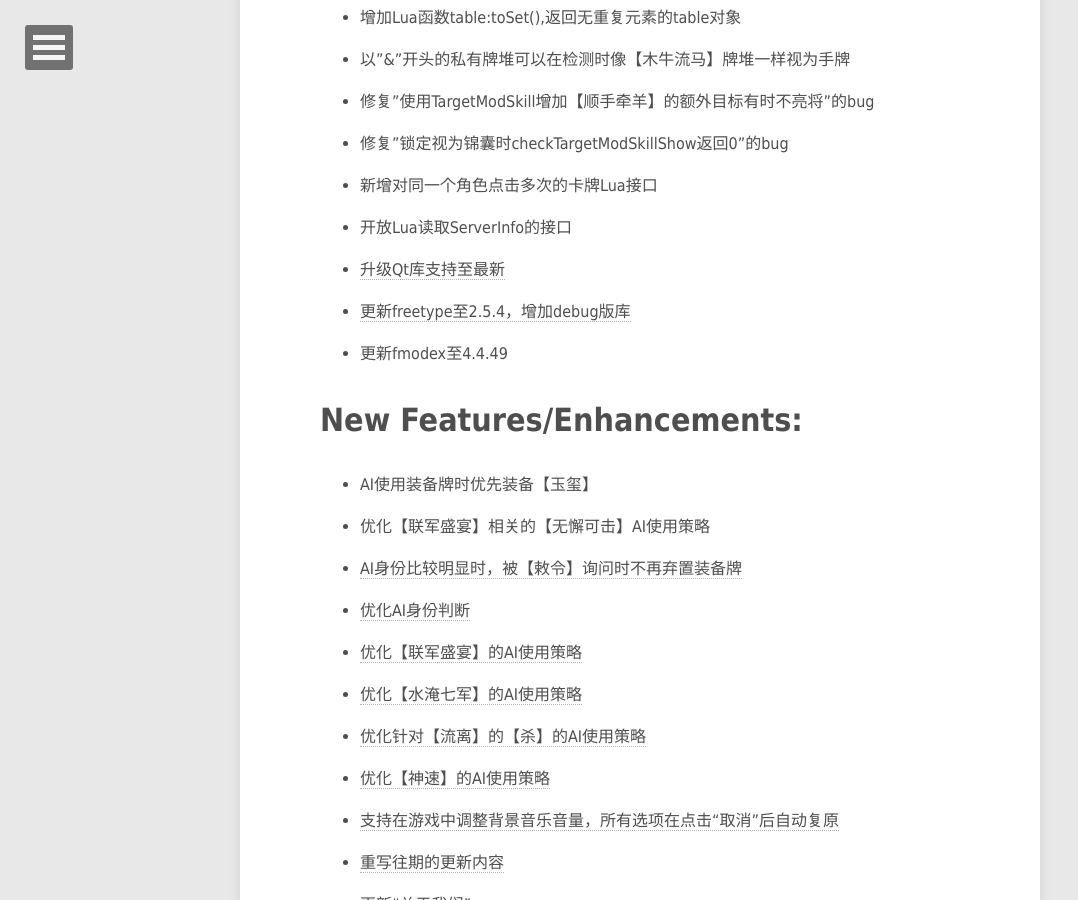
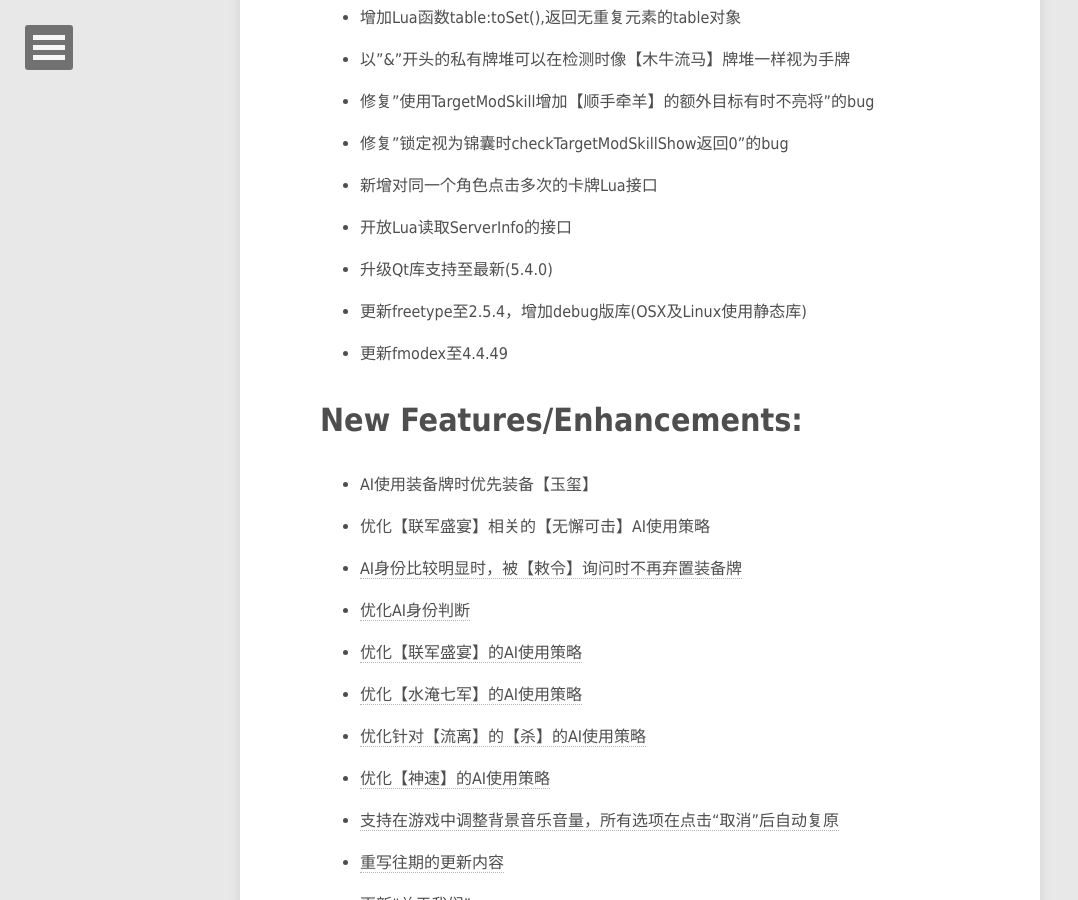
Before and after one commit to SingaPirate/SingaPirate.github.io, a Jekyll site: the page built from _posts/2015-01-11-beta4-changelog.md, in a window 1280 px wide and 900 px high, scrolled down 1823 px. Shown: the whole window, without its empty margins (0-1078 px from the left). Built offline with Jekyll 4.4.1, drawn with Linux system fonts in a browser that asks for light colours; some web fonts are replaced; comment, search, counter and statistics services are not loaded.

Commit message:
正则写错导致的bug

```diff
--- a/_posts/2015-01-11-beta4-changelog.md
+++ b/_posts/2015-01-11-beta4-changelog.md
@@ -79,9 +79,9 @@
 
 * 开放Lua读取ServerInfo的接口
 
-* [升级Qt库支持至最新](5.4.0)
+* 升级Qt库支持至最新(5.4.0)
 
-* [更新freetype至2.5.4，增加debug版库](OSX及Linux使用静态库)
+* 更新freetype至2.5.4，增加debug版库(OSX及Linux使用静态库)
 
 * 更新fmodex至4.4.49
 
```
